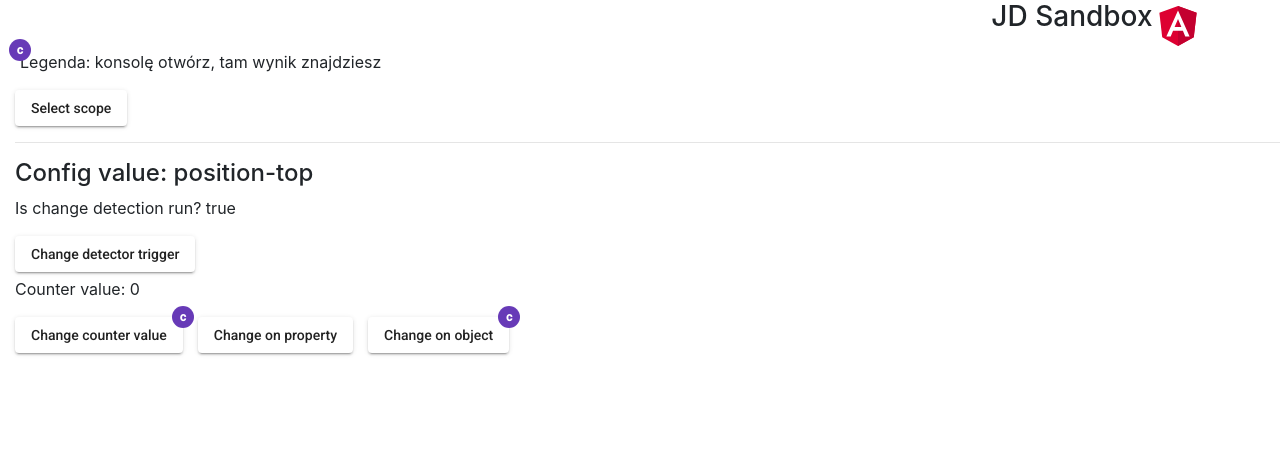
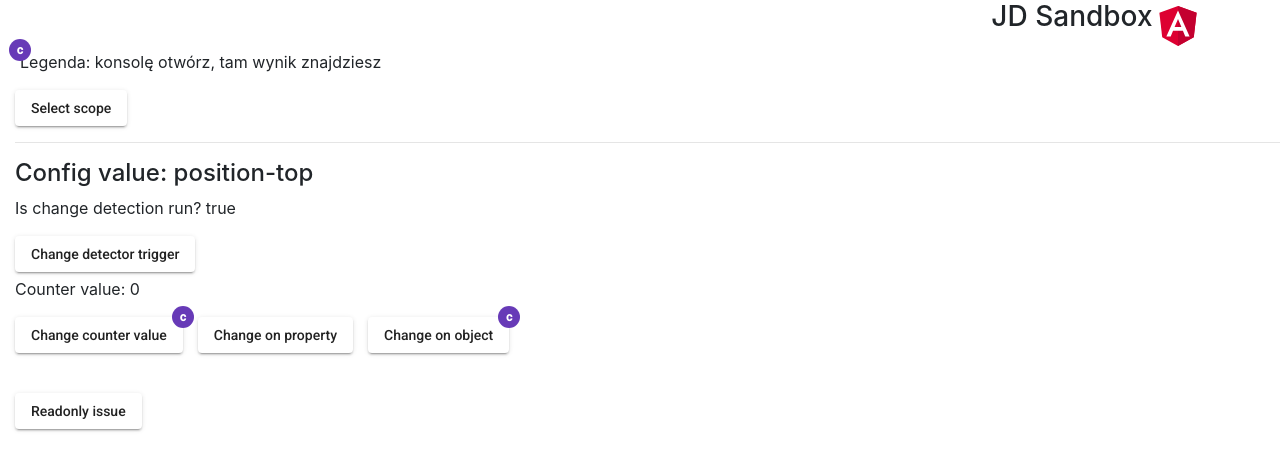
Before and after one commit to ptomczy/JD, an Angular app in the folder jd/: page /immut in a window 1280 px wide. Shown: the top 470 px of the page. Built offline with nearby package versions, Linux system fonts and the light colour scheme.

Commit message:
20190812_EOD

```diff
--- a/jd/package.json
+++ b/jd/package.json
@@ -25,6 +25,7 @@
     "@ng-bootstrap/ng-bootstrap": "^5.0.0",
     "bootstrap": "^4.3.1",
     "core-js": "^2.5.4",
+    "immutable": "^4.0.0-rc.12",
     "material-design-icons": "^3.0.1",
     "rxjs": "~6.5.2",
     "tslib": "^1.9.0",
--- a/jd/src/immut/pages/immut.html
+++ b/jd/src/immut/pages/immut.html
@@ -2,3 +2,4 @@
 All primitive types are passed by value.
 Objects, arrays, and functions are also passed by value, but the value is a copy of a reference. -->
 <tst></tst>
+<button mat-raised-button (click)="readonlyClick()">Readonly issue</button>
--- a/jd/src/immut/pages/immut.ts
+++ b/jd/src/immut/pages/immut.ts
@@ -1,12 +1,42 @@
 import { Component, ChangeDetectionStrategy } from "@angular/core";
 
+interface IObiektNumber {
+    readonly[n: number]: number;
+}
 @Component({
     selector: 'immut',
     templateUrl: 'immut.html',
     changeDetection: ChangeDetectionStrategy.OnPush
 })
 export class ImmutPage{
+
+    private obiekt: {
+        readonly bar: number,
+        readonly name: string
+    } = { bar: 123, name: 'MyName' };
+
     constructor(){
         console.log('CDS info: ', ChangeDetectionStrategy);
     }
+
+    iMutateFoo(obj: { bar: number, name: string }) {
+        this.obiekt.bar = obj.bar;
+        this.obiekt.name = obj.name;
+    }
+
+    readonlyClick(){
+        this.iMutateFoo({bar: 800, name: 'Mutated name'});
+        console.log('Takie przychodzi foo: ', this.obiekt);
+
+        let otherObiekt: IObiektNumber = {1: 25, 2: 50};
+
+        console.log("Takie idzie przy czytaniu: ", otherObiekt[1]);
+        //tu będę próbował zmienić właściwość otherObiektu
+        otherObiekt[0] = 12; //kompilator zwraca błąd
+        console.log("Takie dostaję po próbie przypisania właściwości dla pierwszego elementu otherObiektu: ", otherObiekt[0]);
+
+
+    }
+
+
 }
```
Also changed, not shown: 1 other file (tests, documents, lock files or other folders).
